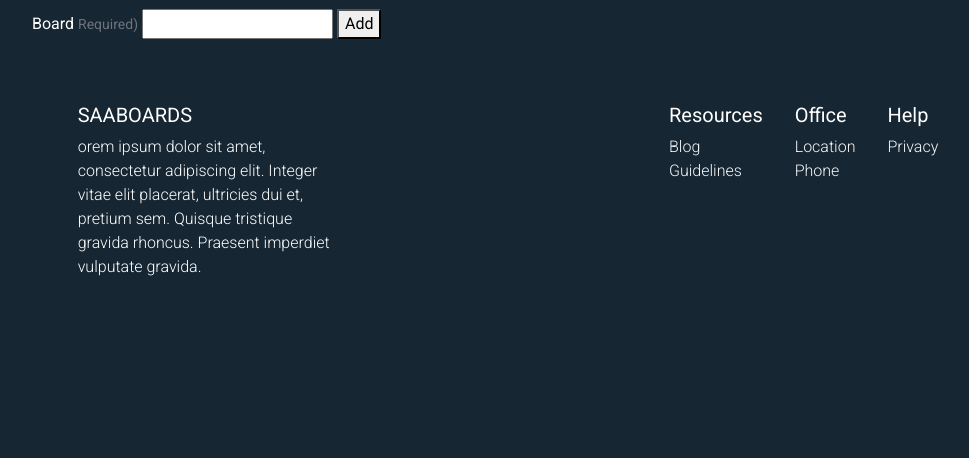
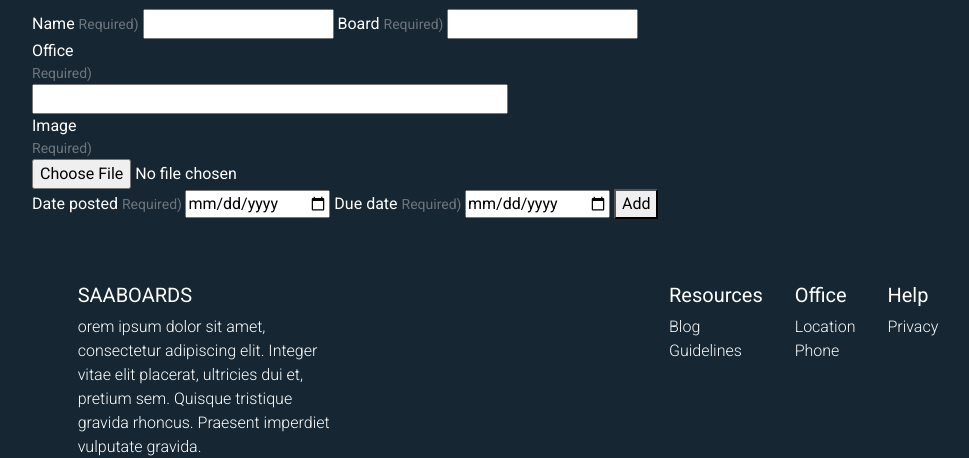
Before and after one commit to AFernandoGonzalez/bulletin-boards, a Django app: template boardapp/templates/boardapp/flyers/add_flyer.html in a window 1280 px wide. Shown: the part 129-587 px from the top of the page, without its empty margins (132-1101 px from the left). Run offline with Django 3.2, Linux system fonts and the light colour scheme; the template is opened without the code that fills it, so the values that code supplies are empty, except form fields; tables that the repository leaves empty hold one stand-in row (values such as "Sample post"); form fields are guessed from the names that the template uses; some libraries are stand-ins or nearby versions.

Commit message:
add flyer form page started

```diff
--- a/boardapp/static/css/main.css
+++ b/boardapp/static/css/main.css
@@ -190,12 +190,24 @@ body {
 }
 
 .boards-checkbox li {
-    padding: .5rem;
+    padding-right: 2rem;
 }
 
-.boards-checkbox input[type="checkbox"]{
-    border-radius: 30px;
+.office-label, .image-label {
+    display: flex;
+    flex-direction: column;
+    max-width: 50%;
 }
+
+.select-office {
+    /* display: flex; */
+    /* width: 50%; */
+}
+.select-posted_date  {
+    /* max-width: 50%; */
+}
+
+
 
 
 /* Footer */
--- a/boardapp/templates/boardapp/flyers/add_flyer.html
+++ b/boardapp/templates/boardapp/flyers/add_flyer.html
@@ -30,12 +30,61 @@
     <form action="" method="post" enctype="multipart/form-data">
       {% csrf_token %}
       <!-- {{ form|crispy }} -->
-      <label>{{ form.board.label }}
-          <span class="text-muted small">
+
+    <!-- Flyer Name -->
+    <label>{{ form.name.label }}
+        <span class="text-muted small">
+            Required)
+        </span>
+    </label>
+        {{ form.name }}
+
+      <!-- Board Checkbox -->
+    <label>{{ form.board.label }}
+        <span class="text-muted small">
             Required)
         </span>
     </label>
         {{ form.board }}
+
+    <!-- Select Office -->
+    <label class="office-label">{{ form.office.label }}
+        <span class="text-muted small">
+            Required)
+        </span>
+        {{ form.office }}
+    </label>
+
+
+
+    <!-- Select Image -->
+    <label class="image-label">{{ form.image.label }}
+        <span class="text-muted small">
+            Required)
+        </span>
+        {{ form.image }}
+    </label>
+
+
+    <!-- Select Date -->
+    <label>{{ form.date_posted.label }}
+        <span class="text-muted small">
+            Required)
+        </span>
+        {{ form.date_posted }}
+    </label>
+
+
+    <!-- Select Due Date -->
+    <label>{{ form.due_date.label }}
+        <span class="text-muted small">
+            Required)
+        </span>
+        {{ form.due_date }}
+    </label>
+
+
+
 
       <button type="submit"> Add</button>
 
```
Also changed, not shown: boardapp/forms.py (+16 -5 lines).
